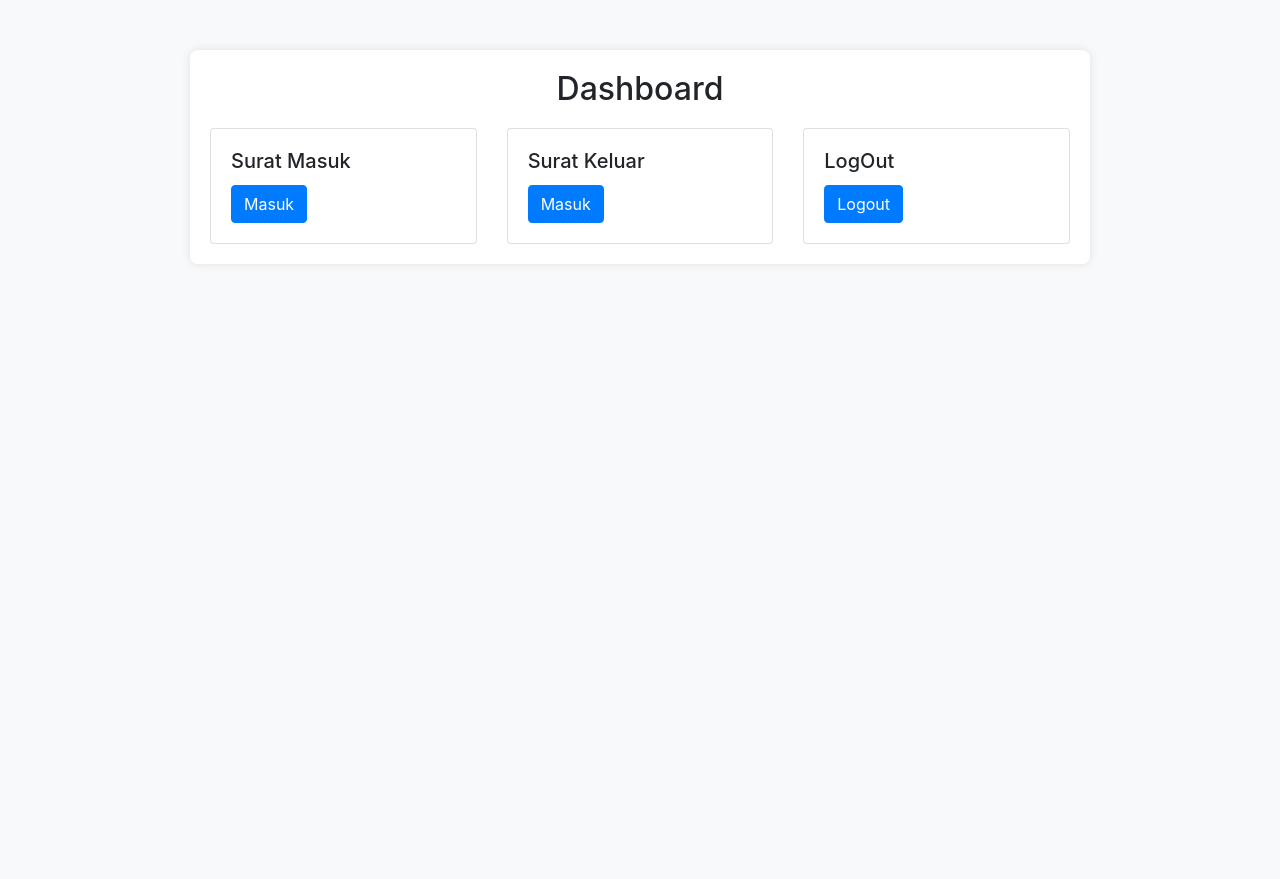
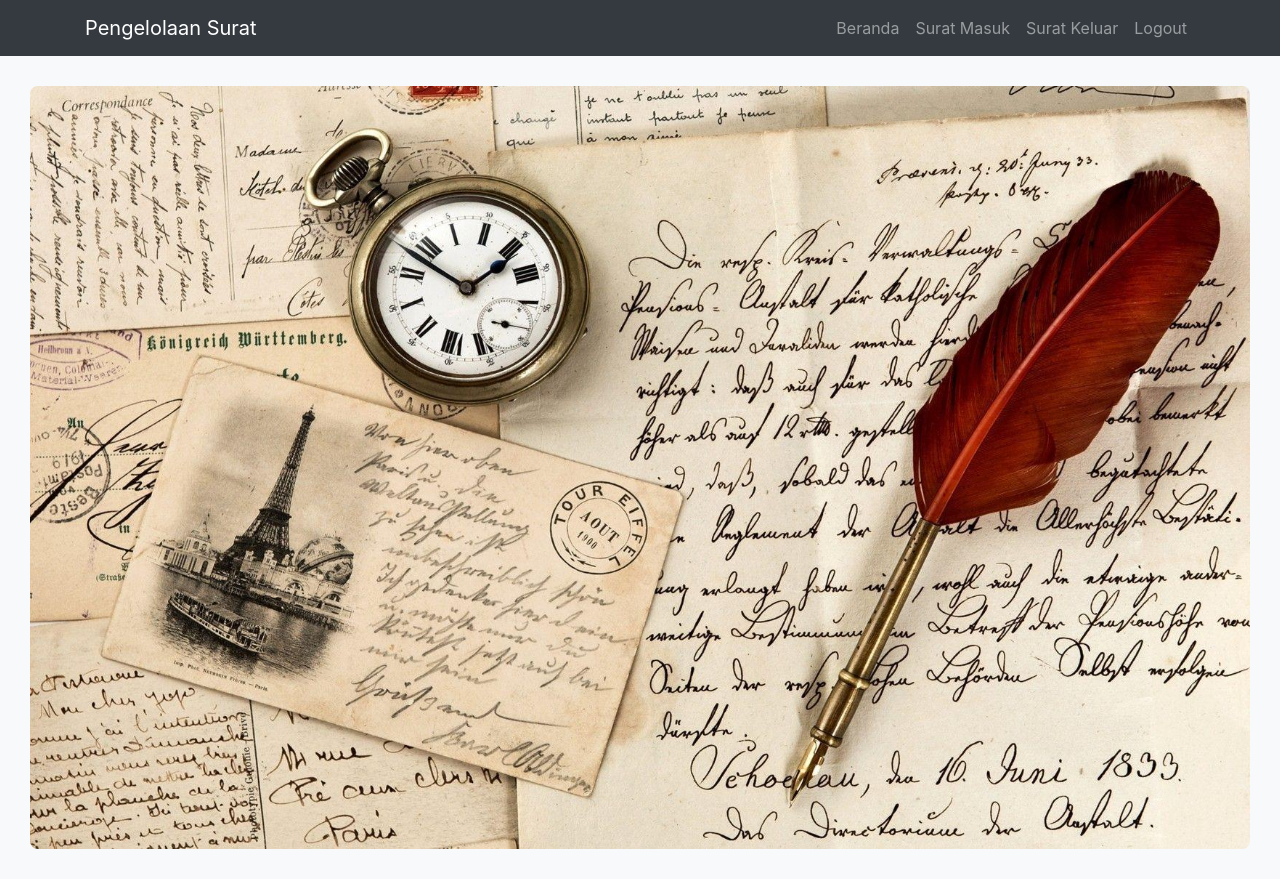
Before and after one commit to Izalfront/si-surat, a PHP site: page /dashboard.php in a window 1280 px wide. Before the commit the page ends 244 px from the top, so only its background shows below. Run offline with PHP 8.4, Linux system fonts and the light colour scheme; the visitor is signed in with stand-in values (Sample User, id 1); some libraries are stand-ins or nearby versions.

Commit message:
improve ui dashboard

```diff
--- a/dashboard.php
+++ b/dashboard.php
@@ -12,59 +12,38 @@ if (!isset($_SESSION['loggedin'])) {
 <head>
     <title>Dashboard</title>
     <link rel="stylesheet" href="https://maxcdn.bootstrapcdn.com/bootstrap/4.5.2/css/bootstrap.min.css">
-    <style>
-        body {
-            background-color: #f8f9fa;
-        }
+    <link rel="stylesheet" href="./style/dashboard.css">
 
-        .dashboard-container {
-            max-width: 900px;
-            margin: 50px auto;
-            padding: 20px;
-            background-color: white;
-            box-shadow: 0 0 10px rgba(0, 0, 0, 0.1);
-            border-radius: 8px;
-        }
-
-        .dashboard-container h2 {
-            margin-bottom: 20px;
-        }
-    </style>
 </head>
 
 <body>
-    <div class="container">
-        <div class="dashboard-container">
-            <h2 class="text-center">Dashboard</h2>
-            <div class="row">
-                <div class="col-md-4">
-                    <div class="card">
-                        <div class="card-body">
-                            <h5 class="card-title">Surat Masuk </h5>
-
-                            <a href="surat_masuk.php" class="btn btn-primary">Masuk</a>
-                        </div>
-                    </div>
-                </div>
-                <div class="col-md-4">
-                    <div class="card">
-                        <div class="card-body">
-                            <h5 class="card-title">Surat Keluar</h5>
-
-                            <a href="surat_keluar.php" class="btn btn-primary">Masuk</a>
-                        </div>
-                    </div>
-                </div>
-                <div class="col-md-4">
-                    <div class="card">
-                        <div class="card-body">
-                            <h5 class="card-title">LogOut</h5>
-
-                            <a href="logout.php" class="btn btn-primary">Logout</a>
-                        </div>
-                    </div>
-                </div>
+    <nav class="navbar navbar-expand-lg navbar-dark bg-dark">
+        <div class="container">
+            <a class="navbar-brand" href="dashboard.php">Pengelolaan Surat</a>
+            <button class="navbar-toggler" type="button" data-toggle="collapse" data-target="#navbarNav" aria-controls="navbarNav" aria-expanded="false" aria-label="Toggle navigation">
+                <span class="navbar-toggler-icon"></span>
+            </button>
+            <div class="collapse navbar-collapse" id="navbarNav">
+                <ul class="navbar-nav ml-auto">
+                    <li class="nav-item">
+                        <a class="nav-link" href="dashboard.php">Beranda</a>
+                    </li>
+                    <li class="nav-item">
+                        <a class="nav-link" href="surat_masuk.php">Surat Masuk</a>
+                    </li>
+                    <li class="nav-item">
+                        <a class="nav-link" href="surat_keluar.php">Surat Keluar</a>
+                    </li>
+                    <li class="nav-item">
+                        <a class="nav-link" href="logout.php">Logout</a>
+                    </li>
+                </ul>
             </div>
+        </div>
+    </nav>
+    <div class="keterangan">
+        <div class="image">
+            <img src="wallpaper.jpg" alt="">
         </div>
     </div>
 
--- /dev/null
+++ b/style/dashboard.css
@@ -0,0 +1,36 @@
+body {
+  background-color: #f8f9fa;
+}
+
+.dashboard-container {
+  max-width: 900px;
+  margin: 50px auto;
+  padding: 20px;
+  background-color: white;
+  box-shadow: 0 0 10px rgba(0, 0, 0, 0.1);
+  border-radius: 8px;
+}
+
+.dashboard-container h2 {
+  margin-bottom: 20px;
+}
+
+.keterangan {
+  background-color: #f8f9fa;
+}
+
+.image {
+  display: flex;
+  justify-content: center;
+  align-items: center;
+  margin: 30px;
+}
+
+.image img {
+  width: 100%;
+  height: auto;
+  object-fit: cover;
+  border-radius: 8px;
+  max-width: 100%;
+  max-height: 100%;
+}
```
Also changed, not shown: login.php (+10 -18 lines), style/main.css (added, +52 -0 lines), letter.jpg (added), wallpaper.jpg (added).
